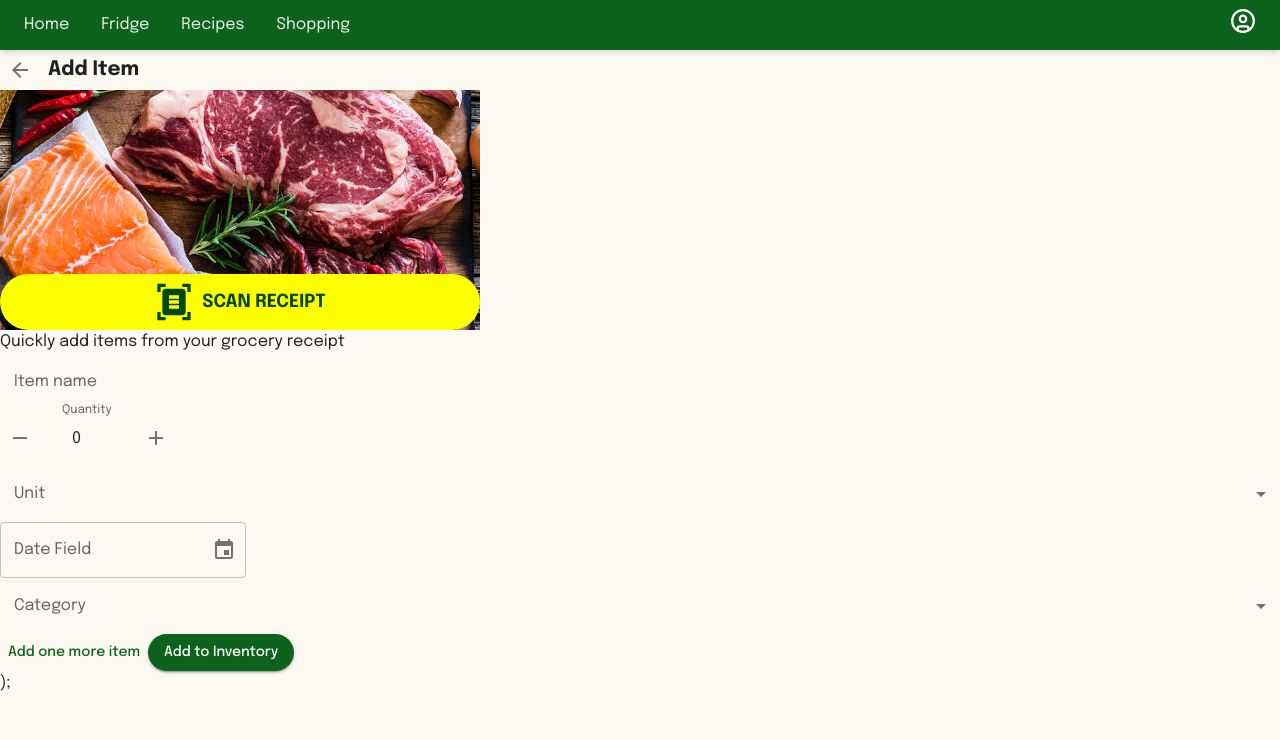
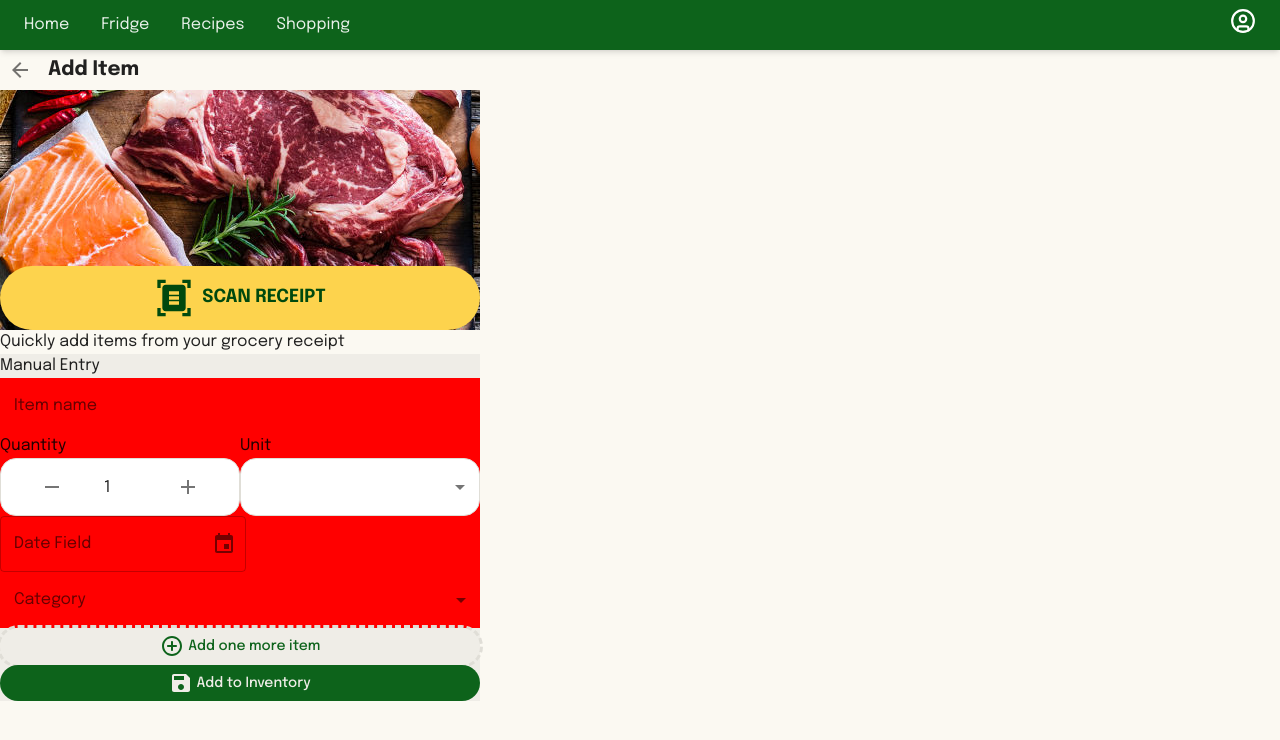
Before and after one commit to Code-the-Dream-School/l-group-practicum-team3, a React (Vite) app in the folder frontend/: page /frigde-add in a window 1280 px wide. Shown: the top 740 px of the page. Built offline with nearby package versions, Linux system fonts and the light colour scheme; no server answers; sample sign-in values are in the browser's storage; a web font is replaced by a local one.

Commit message:
commit all files

```diff
--- a/frontend/src/components/fridge/AddItemForm.jsx
+++ b/frontend/src/components/fridge/AddItemForm.jsx
@@ -13,6 +13,8 @@ import dayjs from "dayjs";
 import { AdapterDayjs } from "@mui/x-date-pickers/AdapterDayjs";
 import { LocalizationProvider } from "@mui/x-date-pickers/LocalizationProvider";
 import { DatePicker } from "@mui/x-date-pickers/DatePicker";
+import theme from "../../utils/theme";
+import Typography from "@mui/material/Typography";
 
 const NumberField = ({ value, onChange }) => {
   const handleIncrement = () => {
@@ -26,14 +28,23 @@ const NumberField = ({ value, onChange }) => {
   };
 
   return (
-    <Box sx={{ display: "flex", alignItems: "center", gap: 1 }}>
+    <Box
+      sx={{
+        display: "flex",
+        alignItems: "center",
+        justifyContent: "center",
+        gap: 1,
+        bgcolor: "white",
+        border: `1px solid ${theme.palette.neutral.main}`,
+        borderRadius: "1rem",
+      }}
+    >
       <IconButton onClick={handleDecrement}>
         <RemoveIcon />
       </IconButton>
       <TextField
         type="number"
         name="quantity"
-        label="Quantity"
         value={value}
         onChange={onChange}
         sx={{
@@ -73,25 +84,44 @@ export default function AddIngredientForm({ formData, onChange }) {
     });
   };
 
-  console.log(formData.unit);
-
   return (
-    <Box sx={{ minWidth: 120 }}>
+    // container for form
+    <Box sx={{ bgcolor: "red" }}>
       <TextField
         label="Item name"
         name="name"
         value={formData.name}
         onChange={handleChange}
       />
+      {/* quantity and unit container */}
+      <Box
+        sx={{
+          display: "flex",
+          bgcolor: "red",
+          "& > *": {
+            flex: "1",
+          },
+        }}
+      >
+        <Box>
+          <Typography>Quantity</Typography>
           <NumberField value={formData.quantity} onChange={handleChange} />
-      <FormControl fullWidth>
-        <InputLabel id="ingredient-unit">Unit</InputLabel>
+        </Box>
+        <Box>
+          <Typography>Unit</Typography>
+          <FormControl
+            fullWidth
+            sx={{
+              bgcolor: "white",
+              border: `1px solid ${theme.palette.neutral.main}`,
+              borderRadius: "1rem",
+            }}
+          >
             <Select
               labelId="ingredient-unit"
               id="unit-select"
               name="unit"
               value={formData.unit}
-          label="unit"
               onChange={handleChange}
             >
               <MenuItem value={"kg"}>kg</MenuItem>
@@ -106,6 +136,8 @@ export default function AddIngredientForm({ formData, onChange }) {
               <MenuItem value={"piece"}>piece</MenuItem>
             </Select>
           </FormControl>
+        </Box>
+      </Box>
 
       <LocalizationProvider dateAdapter={AdapterDayjs}>
         <DatePicker
--- a/frontend/src/pages/private/FridgeAddIngredient.jsx
+++ b/frontend/src/pages/private/FridgeAddIngredient.jsx
@@ -9,11 +9,14 @@ import Typography from "@mui/material/Typography";
 import DocumentScannerIcon from "@mui/icons-material/DocumentScanner";
 import IconButton from "@mui/material/IconButton";
 import ArrowBackIcon from "@mui/icons-material/ArrowBack";
+import SaveIcon from "@mui/icons-material/Save";
+import AddCircleOutlineRoundedIcon from "@mui/icons-material/AddCircleOutlineRounded";
+import theme from "../../utils/theme";
 
 export default function FridgeAddIngredient() {
   const navigate = useNavigate();
   const [forms, setForms] = useState([
-    { name: "", category: "", quantity: 0, unit: "", expiry_date: null },
+    { name: "", category: "", quantity: 1, unit: "", expiry_date: null },
   ]);
 
   const handleChange = (index, updatedForm) => {
@@ -26,7 +29,7 @@ export default function FridgeAddIngredient() {
   const handleAddMore = () =>
     setForms([
       ...forms,
-      { name: "", category: "", quantity: 0, unit: "", expiry_date: null },
+      { name: "", category: "", quantity: 1, unit: "", expiry_date: null },
     ]);
 
   const handleSubmit = async () => {
@@ -40,12 +43,12 @@ export default function FridgeAddIngredient() {
     console.log("this is the data submitted", data);
 
     try {
-      const response = await api.post("/api/grocery", data);
+      await api.post("/api/grocery", data);
       setForms([
-        { name: "", category: "", quantity: 0, unit: "", expiry_date: null },
+        { name: "", category: "", quantity: 1, unit: "", expiry_date: null },
       ]);
+      // add confirmation screen before redirect
       navigate("/");
-      console.log(data);
     } catch (error) {
       console.error(error);
     }
@@ -69,7 +72,7 @@ export default function FridgeAddIngredient() {
           Add Item
         </Typography>
       </Box>
-      {/* scan receipt box*/}
+      {/* scan receipt form */}
       <Box
         sx={{
           backgroundImage: "url(../src/assets/bg_receipt_scan.jpg)",
@@ -88,11 +91,11 @@ export default function FridgeAddIngredient() {
             alignItems: "center",
             justifyContent: "center",
             gap: 1,
-            p: 1,
+            p: "0.758rem",
             borderRadius: "50px",
-            bgcolor: "yellow",
+            bgcolor: theme.palette.secondary.main,
             cursor: "pointer",
-            "&:hover": { opacity: 0.8 },
+            "&:hover": { opacity: "0.9" },
             width: "100%",
           }}
         >
@@ -105,6 +108,15 @@ export default function FridgeAddIngredient() {
         </Box>
       </Box>
       <Typography>Quickly add items from your grocery receipt</Typography>
+
+      {/* form body container */}
+      <Box
+        sx={{
+          bgcolor: theme.palette.neutral.light,
+          maxWidth: "30rem",
+        }}
+      >
+        <Typography>Manual Entry</Typography>
         <Box>
           {forms.map((formData, index) => (
             <AddIngredientForm
@@ -113,12 +125,31 @@ export default function FridgeAddIngredient() {
               onChange={(updatedForm) => handleChange(index, updatedForm)}
             />
           ))}
-        <Button onClick={handleAddMore}>Add one more item</Button>
-        <Button variant="contained" onClick={handleSubmit}>
+          {/* Add one more item container */}
+          <Button
+            onClick={handleAddMore}
+            sx={{
+              outline: `3px dashed ${theme.palette.neutral.main}`,
+              width: "100%",
+            }}
+          >
+            <AddCircleOutlineRoundedIcon sx={{ mr: "0.3rem" }} />
+            Add one more item
+          </Button>
+          {/* add to inventory container */}
+          <Button
+            onClick={handleSubmit}
+            sx={{
+              bgcolor: theme.palette.primary.main,
+              width: "100%",
+              color: theme.palette.neutral.light,
+            }}
+          >
+            <SaveIcon sx={{ mr: "0.2rem" }} />
             Add to Inventory
           </Button>
         </Box>
-      );
+      </Box>
     </>
   );
 }
```
Lines whose indentation alone changed are shown as unchanged.
